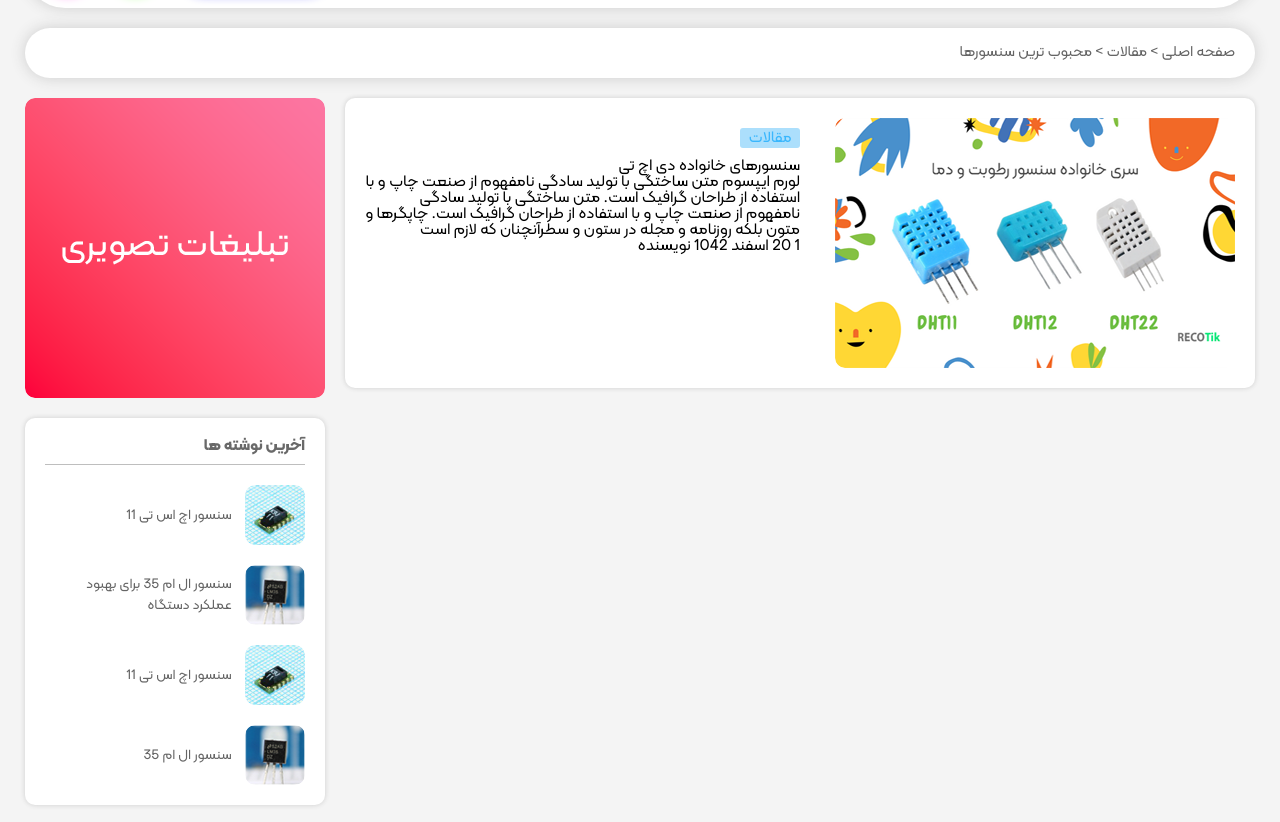
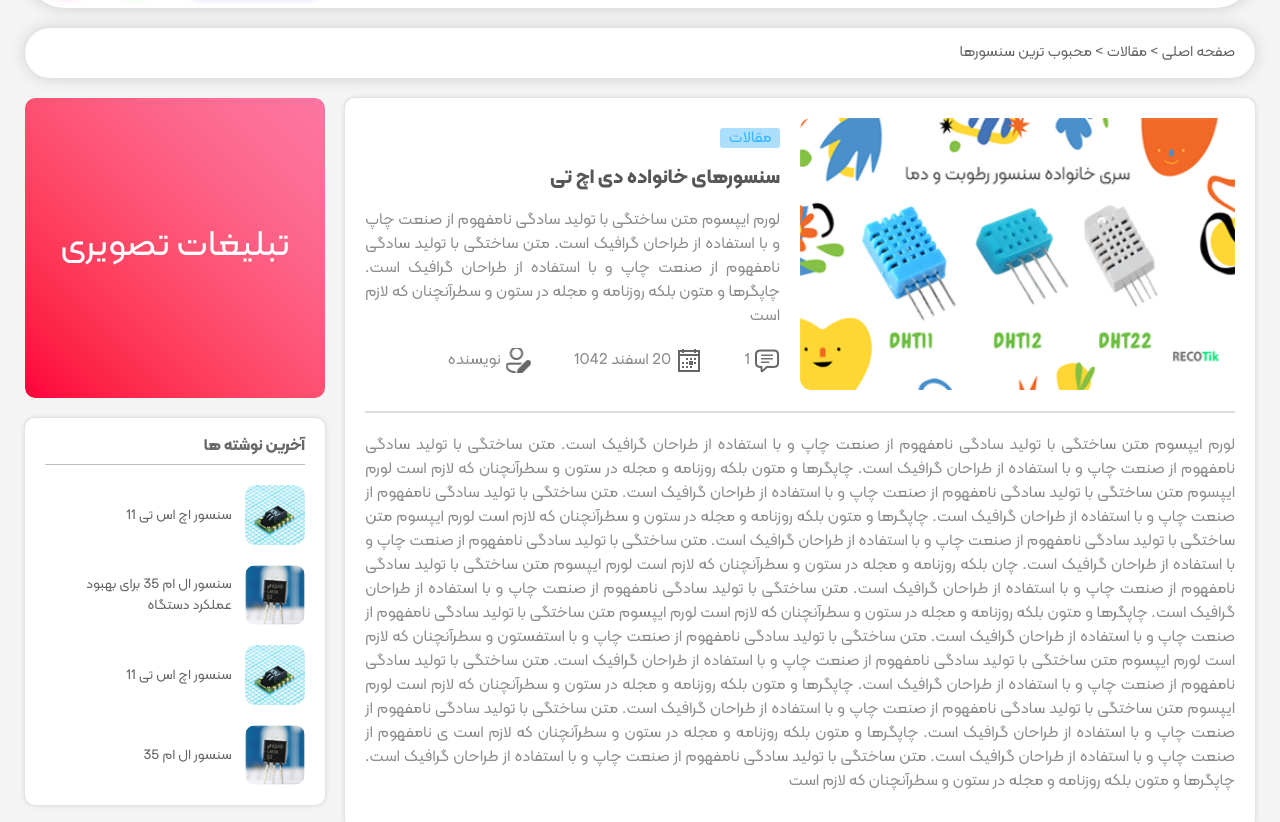
Before and after one commit to GitHubHvk/shopping-website-tutorial, a plain HTML site: page post.html in a window 1280 px wide. Shown: the part 92-914 px from the top of the page. Drawn offline with Linux system fonts and the light colour scheme.

Commit message:
session 14

```diff
--- a/assets/css/page-content.css
+++ b/assets/css/page-content.css
@@ -22,3 +22,11 @@
     line-height: 2;
     margin-top : 15px;
 }
+
+.page-content p {
+    color      : #8d8d8d;
+    font-size  : 16px;
+    text-align : justify;
+    line-height: 1.5;
+    margin-top : 20px;
+}
--- a/assets/css/post.css
+++ b/assets/css/post.css
@@ -5,12 +5,14 @@
 
 .post-head-image img {
     border-radius: 10px;
-    max-width    : 100%;
+    width        : 100%;
 }
 
 .post-head-data {
-    float: left;
-    width: 50%;
+    float        : left;
+    width        : calc(50% - 20px);
+    padding-right: 20px;
+    /* position  : relative; */
 }
 
 .post-head-data-category {
@@ -22,5 +24,63 @@
     display         : inline-block;
     text-align      : center;
     line-height     : 20px;
-    margin: 10px 0;
+    margin          : 10px 0;
 }
+
+.post-head-data-title {
+    font-size  : 20px;
+    font-weight: bold;
+    color      : #575757;
+    margin     : 10px 0;
+}
+
+.post-head-data-meta-info {
+    margin-top: 20px;
+}
+
+.post-head-data-meta-info>span {
+    color      : #8d8d8d;
+    font-size  : 16px;
+    margin-left: 40px;
+}
+
+.post-head-data-commnet-count::before {
+    background         : url('../img/post-meta-day-icon.png');
+    content            : '';
+    display            : inline-block;
+    width              : 25px;
+    height             : 25px;
+    background-repeat  : no-repeat;
+    background-position: center;
+    vertical-align     : middle;
+    margin-left        : 5px;
+}
+
+.post-head-data-publish-date::before {
+    background         : url('../img/post-meta-calendar-icon.png');
+    content            : '';
+    width              : 25px;
+    height             : 25px;
+    background-position: center;
+    background-repeat  : no-repeat;
+    vertical-align     : middle;
+    margin-left        : 5px;
+    display            : inline-block;
+}
+
+.post-head-data-auther::before {
+    content            : '';
+    background         : url('../img/post-meta-author-icon.png');
+    background-position: center;
+    background-repeat  : no-repeat;
+    display            : inline-block;
+    width              : 25px;
+    height             : 25px;
+    vertical-align     : middle;
+    margin-left        : 5px;
+}
+
+.post-inner-data {
+    border-top: 2px solid #dddddd;
+    margin-top: 20px;
+}
--- a/post.html
+++ b/post.html
@@ -67,11 +67,46 @@
             صنعت چاپ و با استفاده از طراحان گرافیک است. چاپگرها و متون بلکه
             روزنامه و مجله در ستون و سطرآنچنان که لازم است
           </p>
-          <div class="post-head-data-meta-info1">
-            <span class="post-head-data-commnet-count1">1</span>
-            <span class="post-head-data-publish-date1">20 اسفند 1042</span>
-            <span class="post-head-data-auther1">نویسنده</span>
+          <div class="post-head-data-meta-info">
+            <span class="post-head-data-commnet-count">1</span>
+            <span class="post-head-data-publish-date">20 اسفند 1042</span>
+            <span class="post-head-data-auther">نویسنده</span>
           </div>
+        </div>
+        <div class="clear"></div>
+        <div class="post-inner-data">
+          <p>
+            لورم ایپسوم متن ساختگی با تولید سادگی نامفهوم از صنعت چاپ و با
+            استفاده از طراحان گرافیک است. متن ساختگی با تولید سادگی نامفهوم از
+            صنعت چاپ و با استفاده از طراحان گرافیک است. چاپگرها و متون بلکه
+            روزنامه و مجله در ستون و سطرآنچنان که لازم است لورم ایپسوم متن
+            ساختگی با تولید سادگی نامفهوم از صنعت چاپ و با استفاده از طراحان
+            گرافیک است. متن ساختگی با تولید سادگی نامفهوم از صنعت چاپ و با
+            استفاده از طراحان گرافیک است. چاپگرها و متون بلکه روزنامه و مجله در
+            ستون و سطرآنچنان که لازم است لورم ایپسوم متن ساختگی با تولید سادگی
+            نامفهوم از صنعت چاپ و با استفاده از طراحان گرافیک است. متن ساختگی با
+            تولید سادگی نامفهوم از صنعت چاپ و با استفاده از طراحان گرافیک است.
+            چان بلکه روزنامه و مجله در ستون و سطرآنچنان که لازم است لورم ایپسوم
+            متن ساختگی با تولید سادگی نامفهوم از صنعت چاپ و با استفاده از طراحان
+            گرافیک است. متن ساختگی با تولید سادگی نامفهوم از صنعت چاپ و با
+            استفاده از طراحان گرافیک است. چاپگرها و متون بلکه روزنامه و مجله در
+            ستون و سطرآنچنان که لازم است لورم ایپسوم متن ساختگی با تولید سادگی
+            نامفهوم از صنعت چاپ و با استفاده از طراحان گرافیک است. متن ساختگی با
+            تولید سادگی نامفهوم از صنعت چاپ و با استفستون و سطرآنچنان که لازم
+            است لورم ایپسوم متن ساختگی با تولید سادگی نامفهوم از صنعت چاپ و با
+            استفاده از طراحان گرافیک است. متن ساختگی با تولید سادگی نامفهوم از
+            صنعت چاپ و با استفاده از طراحان گرافیک است. چاپگرها و متون بلکه
+            روزنامه و مجله در ستون و سطرآنچنان که لازم است لورم ایپسوم متن
+            ساختگی با تولید سادگی نامفهوم از صنعت چاپ و با استفاده از طراحان
+            گرافیک است. متن ساختگی با تولید سادگی نامفهوم از صنعت چاپ و با
+            استفاده از طراحان گرافیک است. چاپگرها و متون بلکه روزنامه و مجله در
+            ستون و سطرآنچنان که لازم است ی نامفهوم از صنعت چاپ و با استفاده از
+            طراحان گرافیک است. متن ساختگی با تولید سادگی نامفهوم از صنعت چاپ و
+            با استفاده از طراحان گرافیک است. چاپگرها و متون بلکه روزنامه و مجله
+            در ستون و سطرآنچنان که لازم است
+          </p>
+
+          <br />
         </div>
       </section>
       <aside>
```
Also changed, not shown: assets/img/post-meta-author-icon.png (added), assets/img/post-meta-calendar-icon.png (added), assets/img/post-meta-day-icon.png (added).
